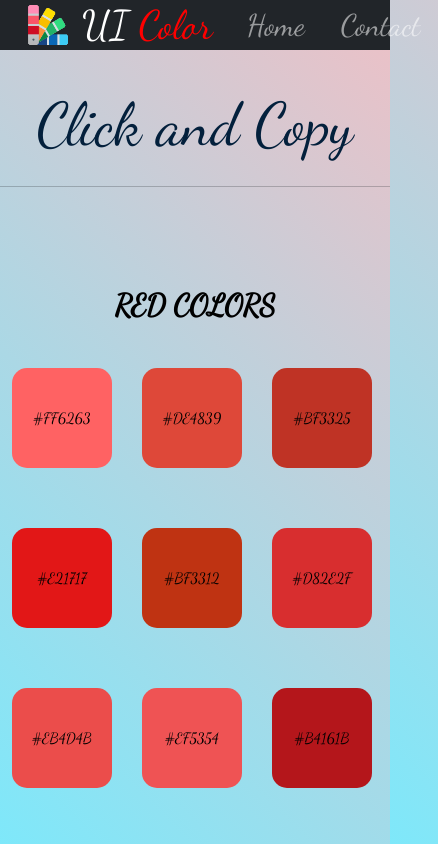
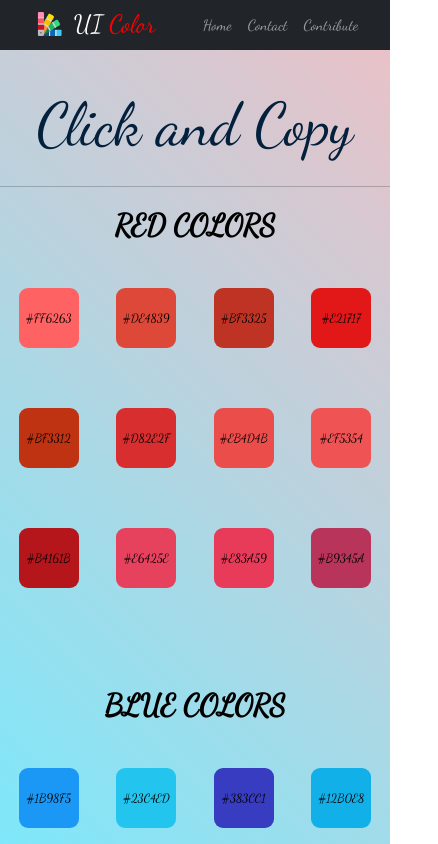
Before and after one commit to Sunil-1921/ui-color, a React (Create React App) app: page / in a window 390 px wide. Shown: the top 844 px of the page, 438 px wide, since content can reach past the window. Built offline with nearby package versions, Linux system fonts and the light colour scheme.

Commit message:
updated responsive scss

```diff
--- a/src/Components/Content/Color/color.jsx
+++ b/src/Components/Content/Color/color.jsx
@@ -1,7 +1,6 @@
 import React from 'react'
 
 const copyColor = (e) => {
-    // let copytext = document.querySelectorAll(".color")
     navigator.clipboard.writeText(e.target.innerHTML)
 }
 export const Color = (props) => {
--- a/src/Components/header.jsx
+++ b/src/Components/header.jsx
@@ -18,12 +18,10 @@ export const Header = () => {
                         <li className="nav-item">
                             <a className="nav-link" href="#footer">Contact</a>
                         </li>
+                        <li className="nav-item">
+                            <a className="nav-link" href="https://github.com/Sunil-1921/ui-color/blob/master/CONTRIBUTING.md">Contribute</a>
+                        </li>
                     </ul>
-                    {/* <ul className="navbar-nav">
-                        <li className="nav-item">
-                            <a className="nav-link" href="https://sunil-1921.github.io/ui-color/">SignIn/Up</a>
-                        </li>
-                    </ul> */}
                 </div>
             </nav>
         </>
--- a/src/Sass/body.scss
+++ b/src/Sass/body.scss
@@ -1,5 +1,8 @@
 * {
   font-family: "Dancing Script", cursive, "Times New Roman", Times, sans-serif;
+  margin: 0;
+  padding: 0;
+  box-sizing: border-box;
 }
 
 body {
--- a/src/Sass/colors.scss
+++ b/src/Sass/colors.scss
@@ -1,6 +1,6 @@
 .color-title {
   color: #000;
-  margin-top: 100px;
+  margin-top: 20px;
   width: 300px;
   display: flex;
   justify-content: center;
@@ -28,14 +28,21 @@
     box-shadow: 0 10px 20px -5px rgb(31, 31, 31);
   }
 }
+
 .col {
+  display: flex;
+  justify-content: space-evenly;
   margin: 5px 0;
 }
+
 @media only screen and (max-width: 600px) {
+  .all {
+    margin-left: 0px;
+  }
   .color {
-    width: 100px;
-    height: 100px;
-    font-size: 15px;
+    width: 60px;
+    height: 60px;
+    font-size: 12px;
   }
   .col {
     width: 120px;
--- a/src/Sass/header.scss
+++ b/src/Sass/header.scss
@@ -33,3 +33,24 @@
     }
   }
 }
+
+@media only screen and (max-width: 600px) {
+  .navbar {
+    .container-fluid {
+      .navbar-nav {
+        .logo {
+          width: 30px;
+          height: 30px;
+          margin-top: 8px;
+        }
+        .navbar-brand {
+          font-size: 25px;
+        }
+        .nav-link {
+          margin: 0;
+          font-size: 15px;
+        }
+      }
+    }
+  }
+}
```
Also changed, not shown: src/Components/Content/Color/colors.jsx (+1 -18 lines).
